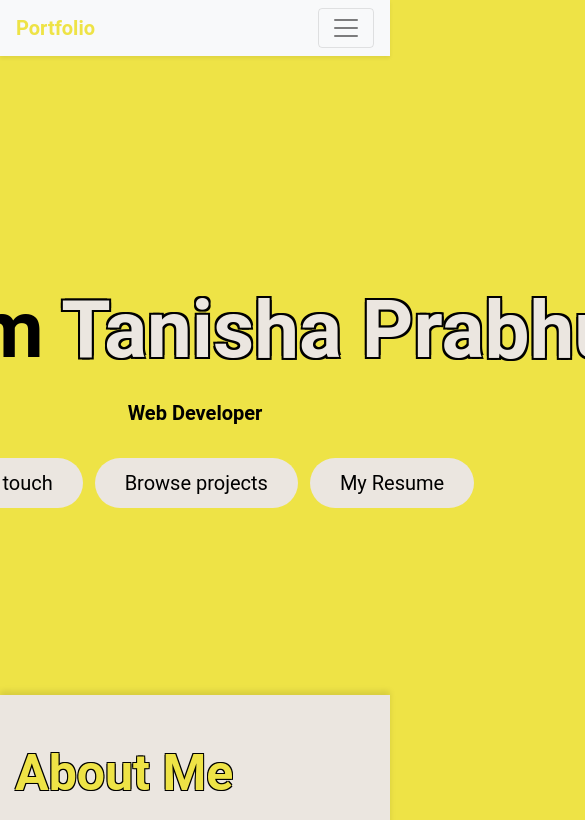
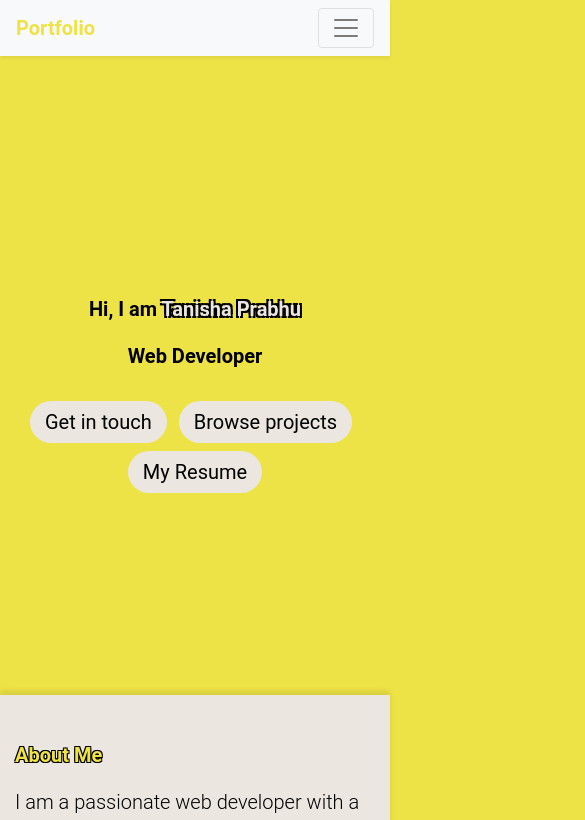
Before and after one commit to tanprabhu/djs-compute-tasks, a plain HTML site: page index.html in a window 390 px wide. Shown: the top 820 px of the page, 585 px wide, since content can reach past the window. Drawn offline with nearby package versions, Linux system fonts and the light colour scheme.

Commit message:
Update styles.css

```diff
--- a/styles.css
+++ b/styles.css
@@ -1,3 +1,4 @@
+/* Base Styles */
 body {
   background-color: rgb(238, 227, 70);
   color: black;
@@ -26,25 +27,24 @@ body {
   font-weight: 700;
 }
 
-#name{
+#name {
   text-shadow: -2px 2px 0 #000,
                2px 2px 0 #000,
                2px -2px 0 #000,
                -2px -2px 0 #000;
 }
+
 .text-highlight {
-  color:#ebe6e0 ;
-
+  color: #ebe6e0;
 }
-
 
 h1.display-4, h2 {
   font-weight: bold;
-  font-size:80px;
   margin-bottom: 20px;
 }
 
-h1.display-4{
+h1.display-4 {
+  font-size: 3rem; /* Adjusted for better responsiveness */
   overflow: hidden;
   white-space: nowrap;
   width: 0;
@@ -55,12 +55,12 @@ h1.display-4{
 }
 
 @keyframes typing {
-  from { width: 0 }
-  to { width: 100% }
+  from { width: 0; }
+  to { width: 100%; }
 }
 
 p.lead {
-  font-size: 600;
+  font-size: 1.25rem; /* Adjusted for better responsiveness */
   margin-bottom: 30px;
 }
 
@@ -73,37 +73,36 @@ p.lead {
 .btn-primary {
   background-color: #ebe6e0;
   border: none;
-  color:black;
+  color: black;
 }
 
 .btn-primary:hover {
-  background-color:rgb(238, 227, 70);
-  color:white;
+  background-color: rgb(238, 227, 70);
+  color: white;
   font-weight: 500;
-
 }
 
 .btn-secondary {
   background-color: #ebe6e0;
   border: none;
-  color:black;
+  color: black;
 }
 
 .btn-secondary:hover {
-  background-color:rgb(238, 227, 70);
-  color:white;
+  background-color: rgb(238, 227, 70);
+  color: white;
   font-weight: 500;
 }
 
 .btn-info {
   background-color: #ebe6e0;
   border: none;
-  color:black;
+  color: black;
 }
 
 .btn-info:hover {
-  background-color:rgb(238, 227, 70);
-  color:white;
+  background-color: rgb(238, 227, 70);
+  color: white;
   font-weight: 500;
 }
 
@@ -112,23 +111,20 @@ p.lead {
   padding: 60px 0;
   box-shadow: 0 -4px 6px rgba(0, 0, 0, 0.1);
   font-weight: 700;
-
 }
 
 #about h2 {
   color: rgb(238, 227, 70);
-  font-size:50px;
+  font-size: 2.5rem; /* Adjusted for better responsiveness */
   text-shadow: -1px 1px 0 #000,
                1px 1px 0 #000,
                1px -1px 0 #000,
                -1px -1px 0 #000;
-
 }
 
-#about img{
+#about img {
   border-radius: 0;
   box-shadow: 60px -16px rgb(238, 227, 70);
-
 }
 
 #projects {
@@ -137,7 +133,7 @@ p.lead {
 
 #projects h2 {
   color: white;
-  font-size:50px;
+  font-size: 2.5rem; /* Adjusted for better responsiveness */
   text-shadow: -1px 1px 0 #000,
                1px 1px 0 #000,
                1px -1px 0 #000,
@@ -165,21 +161,71 @@ p.lead {
   color: #6c757d;
 }
 
-#coffee{
-  color:rgb(238, 227, 70);
-  font-size:50px;
+#coffee {
+  color: rgb(238, 227, 70);
+  font-size: 2.5rem; /* Adjusted for better responsiveness */
   text-shadow: -1px 1px 0 #000,
                1px 1px 0 #000,
                1px -1px 0 #000,
                -1px -1px 0 #000;
 }
 
-#submit{
-  background-color:rgb(238, 227, 70) ;
+#submit {
+  background-color: rgb(238, 227, 70);
+}
 
-}
 #submit:hover {
-  background-color:white;
-  color:black;
+  background-color: white;
+  color: black;
   font-weight: 500;
 }
+
+/* Responsive Styles */
+@media (max-width: 1200px) {
+  h1.display-4 {
+    font-size: 2.5rem;
+  }
+  #about h2, #projects h2, #coffee {
+    font-size: 2rem;
+  }
+}
+
+@media (max-width: 992px) {
+  h1.display-4 {
+    font-size: 2rem;
+  }
+  #about h2, #projects h2, #coffee {
+    font-size: 1.75rem;
+  }
+}
+
+@media (max-width: 768px) {
+  h1.display-4 {
+    font-size: 1.5rem;
+  }
+  #about h2, #projects h2, #coffee {
+    font-size: 1.5rem;
+  }
+
+  .btn-lg {
+    padding: 8px 20px;
+  }
+
+  .container {
+    padding-left: 15px;
+    padding-right: 15px;
+  }
+}
+
+@media (max-width: 576px) {
+  h1.display-4 {
+    font-size: 1.25rem;
+  }
+  #about h2, #projects h2, #coffee {
+    font-size: 1.25rem;
+  }
+
+  .btn-lg {
+    padding: 6px 15px;
+  }
+}
```
Lines whose indentation alone changed are shown as unchanged.
